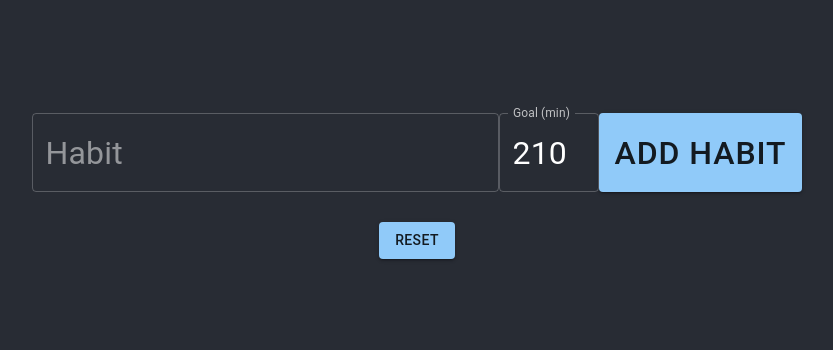
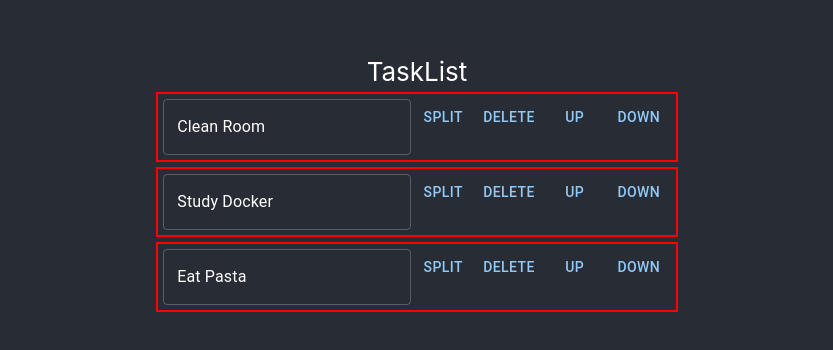
Before and after one commit to ElderlyC/Task-Stacker, a React (Create React App) app: page / in a window 1280 px wide. Shown: the part 214-564 px from the top of the page, without its empty margins (223-1056 px from the left). Built offline with nearby package versions, Linux system fonts and the light colour scheme.

Commit message:
tasklist

```diff
--- a/src/App.tsx
+++ b/src/App.tsx
@@ -1,13 +1,17 @@
 import "./App.css";
 //import MainHabits from "./Components/MainHabits";
 import WeeklyProgress from "./Components/WeeklyProgress";
+import Streak from "./Components/Streak";
+import TaskList from "./Components/TaskList";
 
 function App() {
   return (
     <div className="App">
       <header className="App-header">
         {/* <MainHabits /> */}
-        <WeeklyProgress />
+        {/* <WeeklyProgress />
+        <Streak /> */}
+        <TaskList />
       </header>
     </div>
   );
--- /dev/null
+++ b/src/Components/Streak.tsx
@@ -0,0 +1,31 @@
+import { TextField, Button } from "@mui/material";
+
+// what logic to make a user engage with this?
+
+const Streak = () => {
+  const streaks = [
+    ["No Youtube", 2],
+    ["10pm Sleep", 1],
+    ["6am Wake Up", 10],
+  ];
+
+  const handleReset = (streakCount: number) => {};
+
+  return (
+    <div>
+      Streaks:
+      <div>
+        {streaks.map((streak, index) => (
+          <div key={index}>
+            {`${streak[0]}: ${streak[1]} days`}
+            <Button onClick={() => handleReset(streak[1] as number)}>
+              Reset
+            </Button>
+          </div>
+        ))}
+      </div>
+    </div>
+  );
+};
+
+export default Streak;
--- /dev/null
+++ b/src/Components/TaskList.tsx
@@ -0,0 +1,62 @@
+import React, { useState } from "react";
+import { TextField, Button } from "@mui/material";
+
+// list tasks, break them up, prioritise, do them, measure progress
+/// change positions (prioritise)
+/// cross out/done pile
+/// measure pile somehow (stack grows, bigger number?)
+
+const TaskList = () => {
+  const mockList = ["Clean Room", "Study Docker", "Eat Pasta"];
+  const [taskList, setList] = useState(mockList);
+
+  const handleSplit = (index: number) => {
+    const currentTask = taskList[index];
+    const copyNumber = taskList.filter((task) =>
+      task.startsWith(currentTask)
+    ).length;
+
+    setList((prev) => {
+      const newList = [...prev];
+      newList.splice(index + 1, 0, `${prev[index]} ${copyNumber}`);
+      return newList;
+    });
+  };
+
+  return (
+    <div>
+      TaskList
+      <div>
+        {taskList.map((task, index) => (
+          <div
+            key={index}
+            style={{ border: "red 2px solid", margin: "5px", padding: "5px" }}
+          >
+            <TextField
+              value={task}
+              onChange={(e) =>
+                setList((prev) => {
+                  const newList = [...prev];
+                  newList[index] = e.target.value;
+                  return newList;
+                })
+              }
+            />
+            <Button onClick={() => handleSplit(index)}>Split</Button>
+            <Button
+              onClick={() =>
+                setList((list) => list.filter((taskItem) => taskItem !== task))
+              }
+            >
+              Delete
+            </Button>
+            <Button>Up</Button>
+            <Button>Down</Button>
+          </div>
+        ))}
+      </div>
+    </div>
+  );
+};
+
+export default TaskList;
```
Also changed, not shown: src/Planning/Todo.txt.
